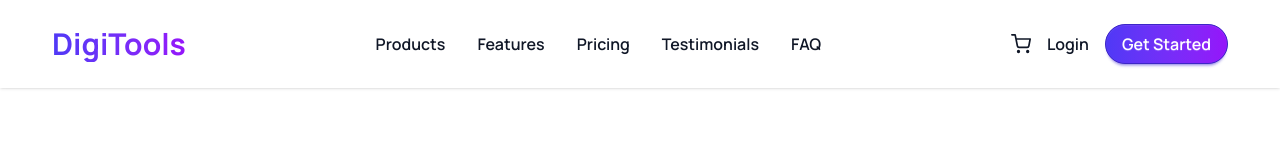
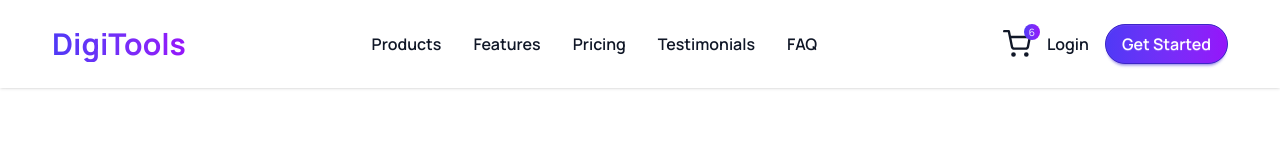
Before and after one commit to sumon-ahmed-ss-550/Assignment-6, a React (Vite) app: page / in a window 1280 px wide. Shown: the top 160 px of the page. Built offline with nearby package versions, Linux system fonts and the light colour scheme.

Commit message:
Fixed navbar icon size

```diff
--- a/src/components/navbar/Navbar.jsx
+++ b/src/components/navbar/Navbar.jsx
@@ -105,7 +105,12 @@ const Navbar = () => {
         </div>
         <div className="nav-end flex items-center gap-4">
           <div className="flex items-center gap-4">
-            <FiShoppingCart className="text-[#101727] w-5 h-5"></FiShoppingCart>
+            <div className="relative">
+              <div className="w-4 h-4 rounded-full bg-linear-to-r from-[#4F39F6] to-[#9514FA] absolute -top-1.5 left-5.25 flex justify-center items-center text-white text-[10px]">
+                6
+              </div>
+              <FiShoppingCart className="text-[#101727]  w-7 h-7"></FiShoppingCart>
+            </div>
             <li>
               <a className="font-semibold text-base text-[#101727]" href="#">
                 Login
```
